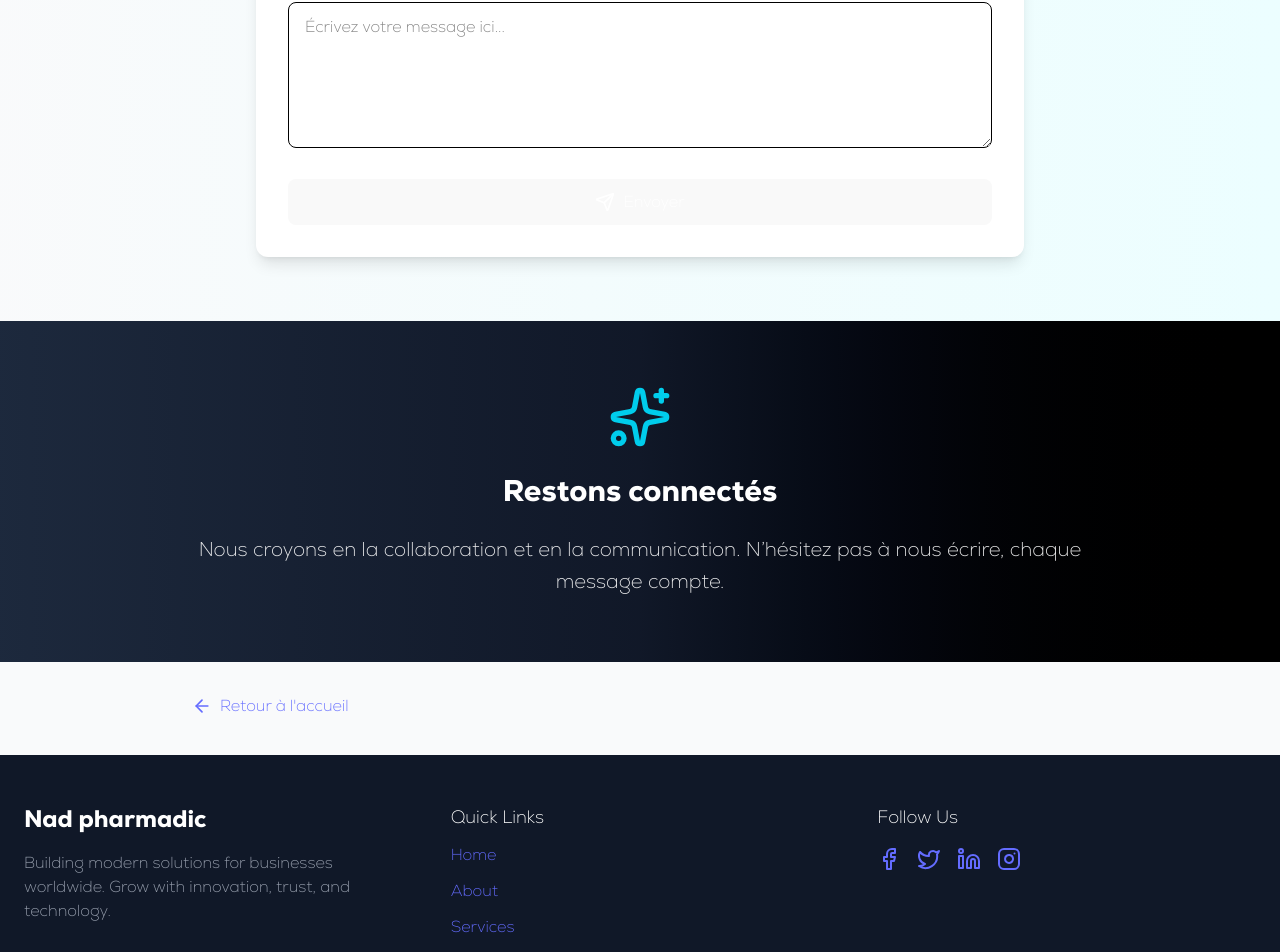
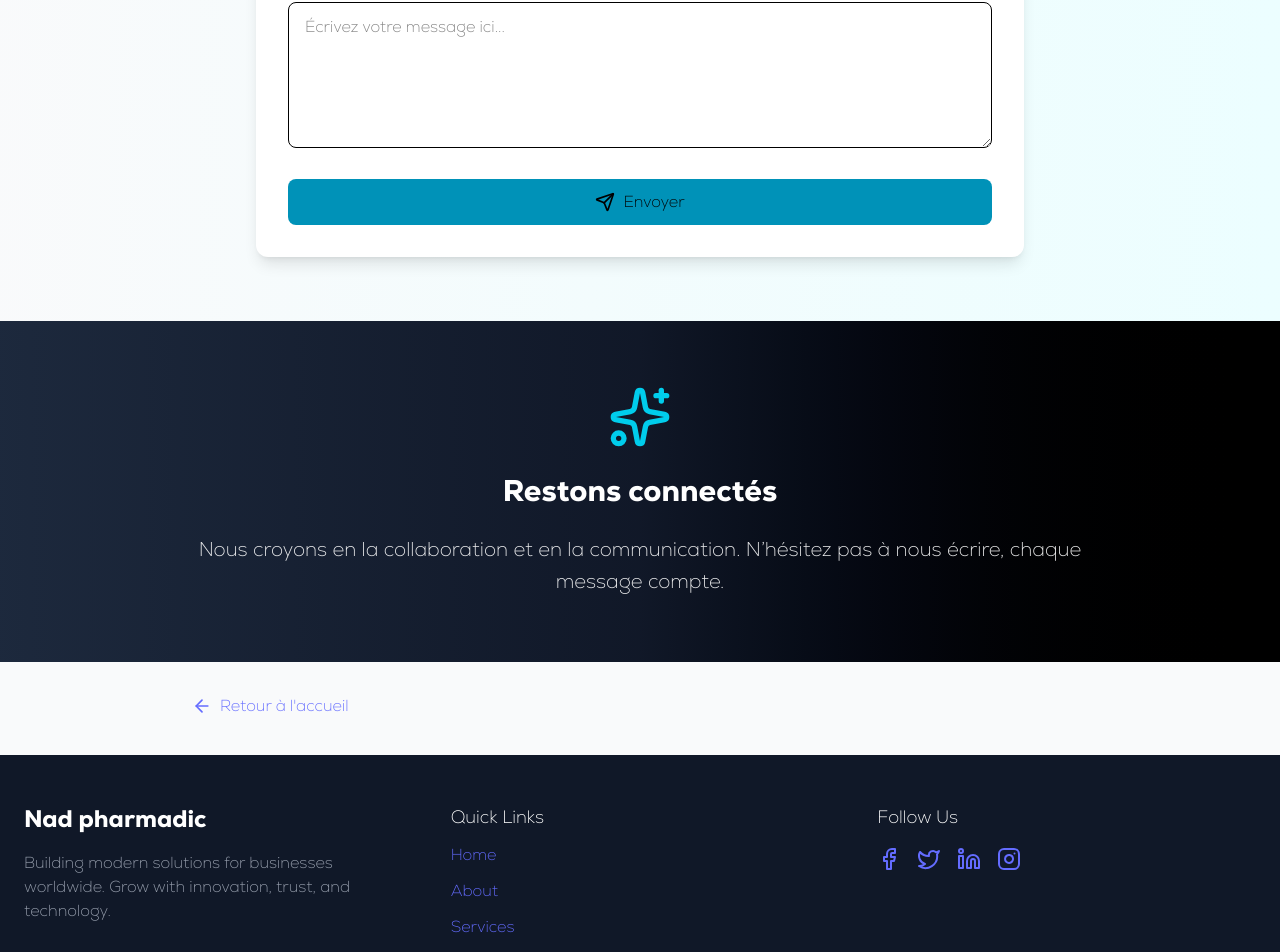
Before and after one commit to habibFRH/nexapharmacie_website, a React (Vite) app: page /nano-dev in a window 1280 px wide. Shown: the part 1164-2116 px from the top of the page. Built offline with nearby package versions, Linux system fonts and the light colour scheme.

Commit message:
same for the nanodev page

```diff
--- a/src/pages/NanoDevPage.tsx
+++ b/src/pages/NanoDevPage.tsx
@@ -103,7 +103,7 @@ const ContactPage: React.FC = () => {
               </div>
               <button
                 type="submit"
-                className="w-full text-black flex items-center justify-center gap-2 bg-cyan-600 text-white font-semibold py-3 rounded-lg hover:bg-cyan-700 transition-all"
+                className="w-full text-black flex items-center justify-center gap-2 !bg-cyan-600 font-semibold py-3 rounded-lg hover:bg-cyan-700 transition-all"
               >
                 <Send className="w-5 h-5" />
                 Envoyer
```
